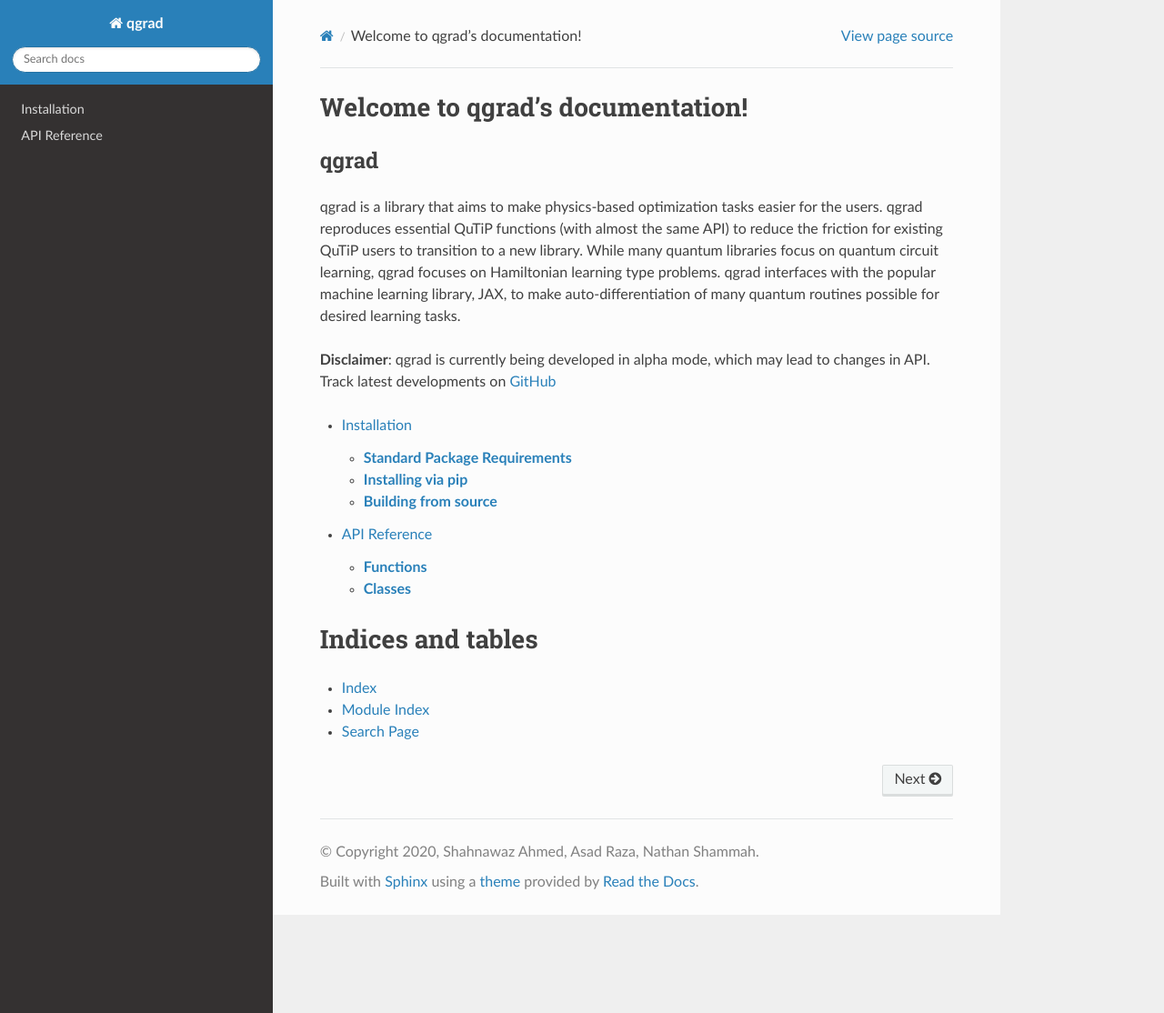
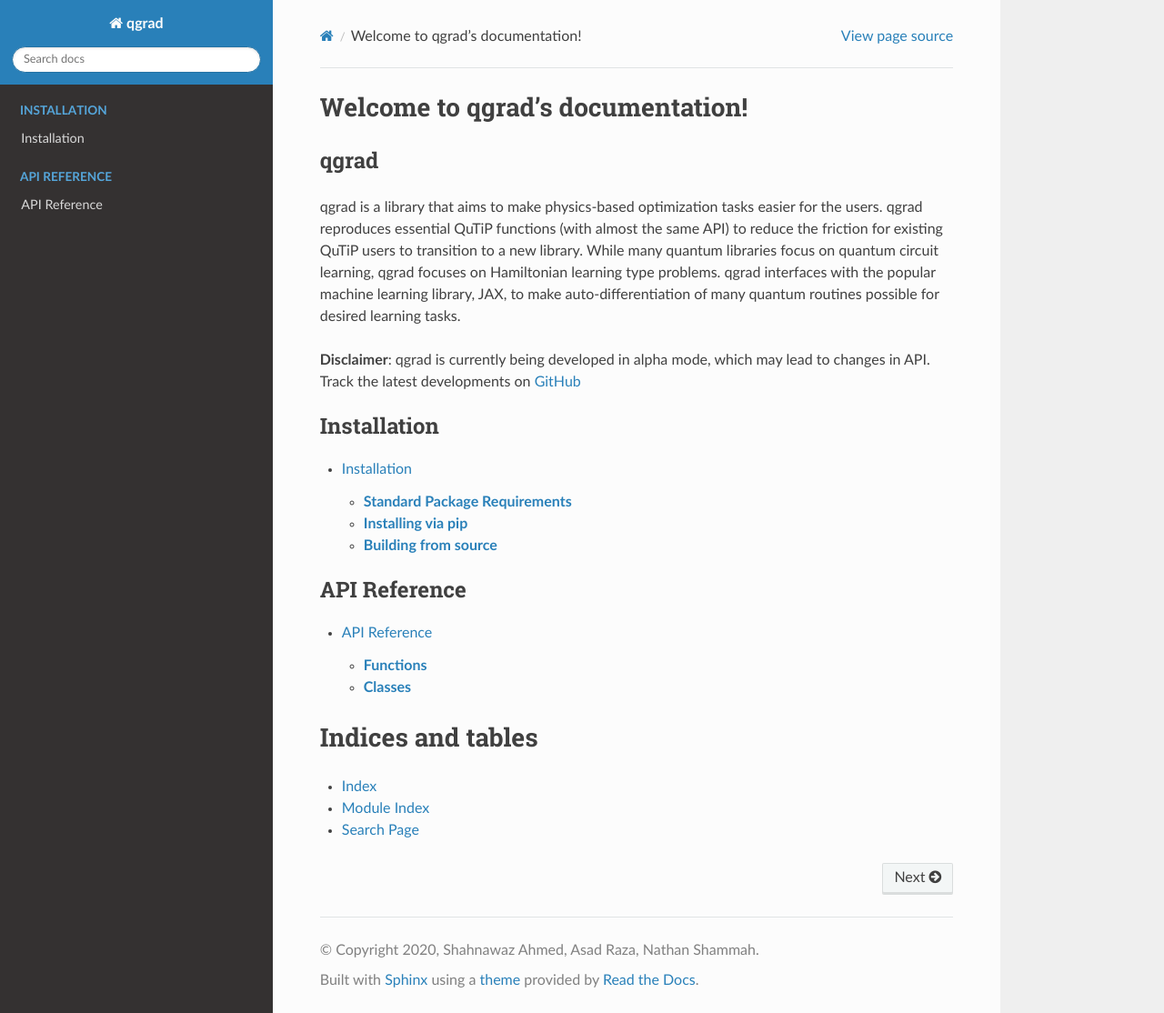
Before and after one commit to qgrad/qgrad, a Sphinx documentation site: the page built from docs/source/index.rst, in a window 1280 px wide and 1114 px high. Shown: the whole window at 91% size. Built offline with Sphinx 7.4.7 and the Read the Docs theme 2.0.0, drawn with Linux system fonts in a browser that asks for light colours.

Commit message:
Section captions

```diff
--- a/docs/source/api.rst
+++ b/docs/source/api.rst
@@ -17,7 +17,7 @@ API Reference
    qgrad_qutip.fidelity
    qgrad_qutip.isbra
    qgrad_qutip.isket
-   qgrad_qutip.rot
+   qgrad_qutip.rand_unitary
    qgrad_qutip.sigmax
    qgrad_qutip.sigmay
    qgrad_qutip.sigmaz
@@ -33,3 +33,4 @@ API Reference
    :nosignatures:
 
    qgrad_qutip.Displace
+   qgrad_qutip.Unitary
--- a/docs/source/conf.py
+++ b/docs/source/conf.py
@@ -13,7 +13,6 @@
 import os
 import sys
 sys.path.insert(0, os.path.abspath('../../qgrad/'))
-
 
 # -- Project information -----------------------------------------------------
 
--- a/docs/source/generated/qgrad_qutip.rot.rst
+++ /dev/null
@@ -1,6 +0,0 @@
-qgrad\_qutip.rot
-================
-
-.. currentmodule:: qgrad_qutip
-
-.. autofunction:: rot
--- a/docs/source/generated/qgrad_qutip.rst
+++ b/docs/source/generated/qgrad_qutip.rst
@@ -22,7 +22,7 @@ qgrad\_qutip
       fidelity
       isbra
       isket
-      rot
+      rand_unitary
       sigmax
       sigmay
       sigmaz
--- a/docs/source/index.rst
+++ b/docs/source/index.rst
@@ -18,13 +18,25 @@ to make auto-differentiation of many quantum routines possible for desired learn
 tasks.
 
 **Disclaimer**: qgrad is currently being developed in alpha mode, which may lead to
-changes in API. Track latest developments on `GitHub <https://github.com/qgrad/qgrad>`_
+changes in API. Track the latest developments on `GitHub <https://github.com/qgrad/qgrad>`_
 
 .. toctree::
    :maxdepth: 3
+   :caption: Installation
 
    install.rst
+
+.. toctree::
+   :maxdepth: 3
+   :caption: API Reference
+
    api.rst
+
+
+.. toctree::
+   :maxdepth: 1
+   :caption: Tutorials
+
 
 
 
```
Also changed, not shown: 1 other file.
